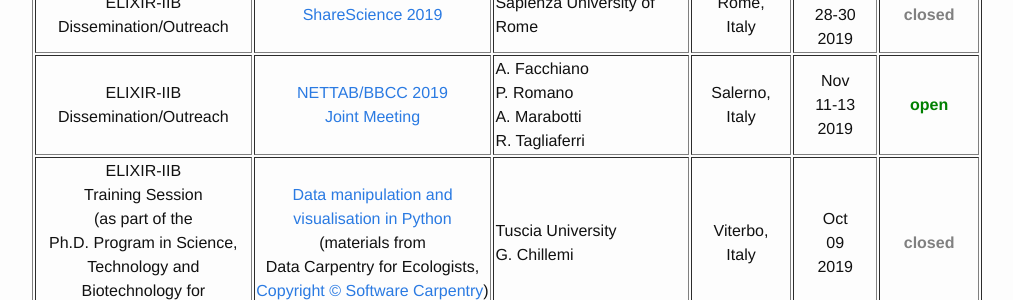
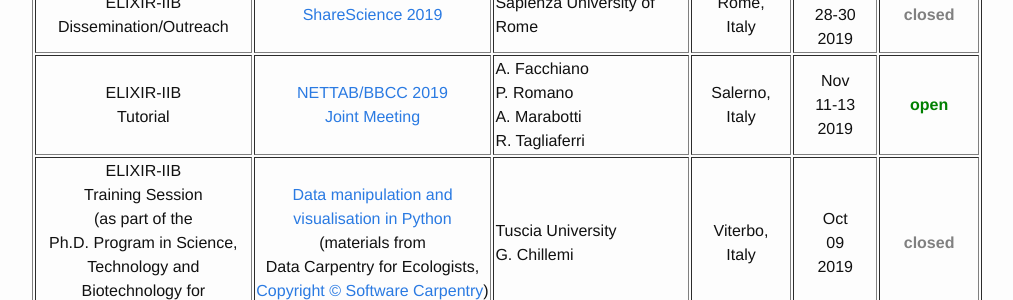
Before and after one commit to ELIXIR-IIB-training/website, a Jekyll site: the page built from _pages/01-all_events.md, in a window 1280 px wide and 900 px high, scrolled down 437 px. Shown: the part 152-452 px from the top of the window, without its empty margins (238-1251 px from the left). Built offline with Jekyll 4.4.1, drawn with Linux system fonts in a browser that asks for light colours.

Commit message:
Change event type of NETTAB Meeting

```diff
--- a/_pages/01-all_events.md
+++ b/_pages/01-all_events.md
@@ -51,7 +51,7 @@ permalink: /all_events_2018_2019/
    <td height="50" align="center"><font color="grey"><b>closed</b></font></td>
 </tr>
 <tr>
-<td height="50" align="center">ELIXIR-IIB<br>Dissemination/Outreach</td>
+<td height="50" align="center">ELIXIR-IIB<br>Tutorial</td>
    <td height="50" width="220" align="center"><a href="http://www.igst.it/nettab/2019/">NETTAB/BBCC 2019<br>Joint Meeting<br></a></td>
    <td height="50" width="150">A. Facchiano<br>P. Romano<br>A. Marabotti<br>R. Tagliaferri</td>
    <!-- <td height="50" width="150"></td> -->
@@ -69,7 +69,7 @@ permalink: /all_events_2018_2019/
    <td height="50" align="center"><font color="grey"><b>closed</b></font></td>
 </tr>
 <tr>
-<td height="50" align="center">Foundational <br>Open Science Skills <br>Workshop Series</td>
+<td height="50" align="center">Foundational <br>Open Science Skills<br>Workshop Series</td>
    <td height="50" width="220" align="center"><a href="http://bit.ly/foss-rome-19">Practical Software Skills<br>Workshop</a></td>
    <td height="50" width="150">University of Arkansas<br>CNR<br>CERTH<br>Netherlands eScience Center<br>University of Arizona</td>
    <!-- <td height="50" width="150"></td> -->
```
